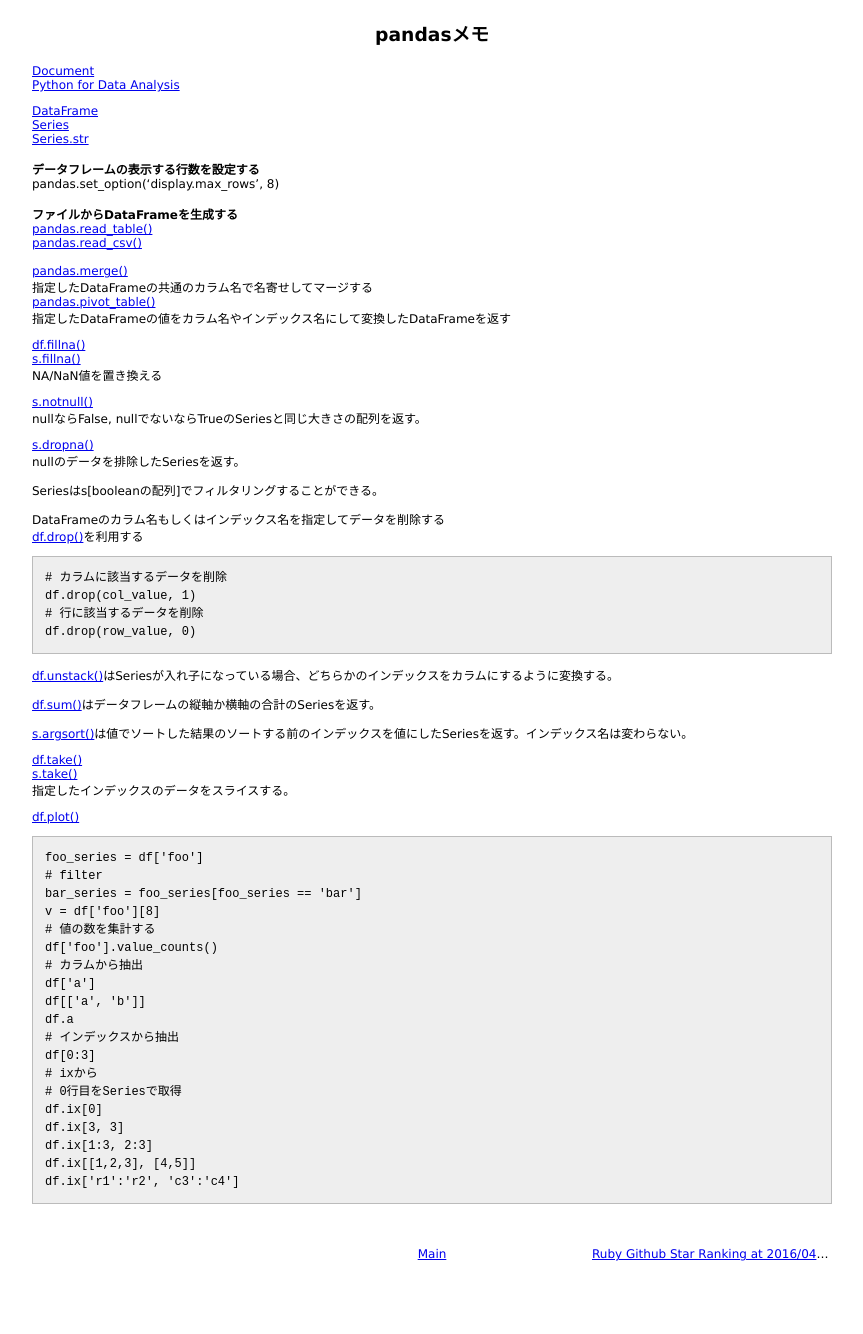
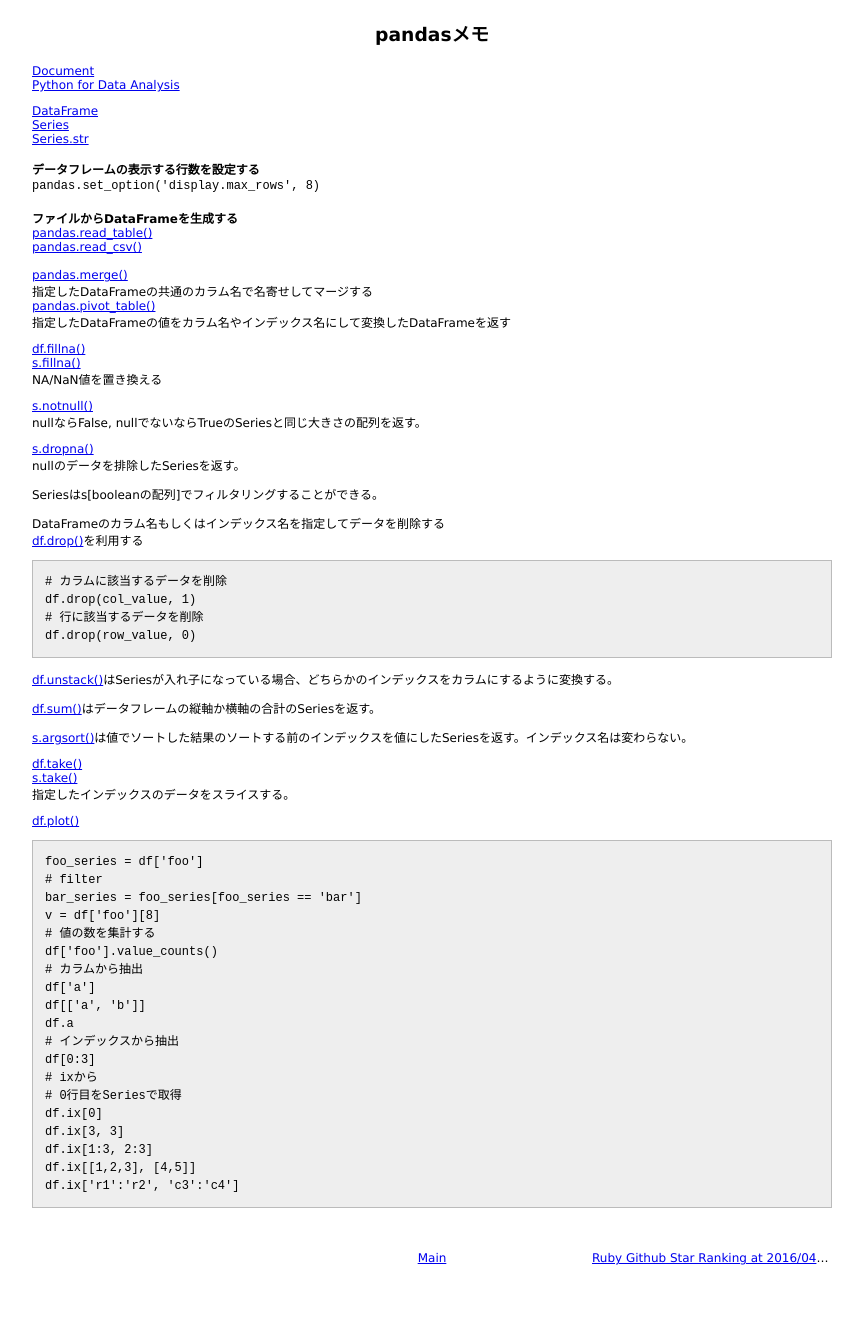
Before and after one commit to 38elements/38elements.github.com, a Jekyll site: the page built from _posts/2016-04-24-pandas.md, in a window 1280 px wide. Shown: the whole page, without its empty margins (208-1071 px from the left). Built offline with Jekyll 4.4.1, drawn with Linux system fonts in a browser that asks for light colours.

```diff
--- a/_posts/2016-04-24-pandas.md
+++ b/_posts/2016-04-24-pandas.md
@@ -10,7 +10,7 @@ title: pandasメモ
 [Series.str](http://pandas.pydata.org/pandas-docs/stable/api.html#string-handling)
 <br>
 **データフレームの表示する行数を設定する**
-pandas.set_option('display.max_rows', 8)
+`pandas.set_option('display.max_rows', 8)`
 <br>
 **ファイルからDataFrameを生成する**
 [pandas.read_table()](http://pandas.pydata.org/pandas-docs/stable/generated/pandas.read_table.html)
```
